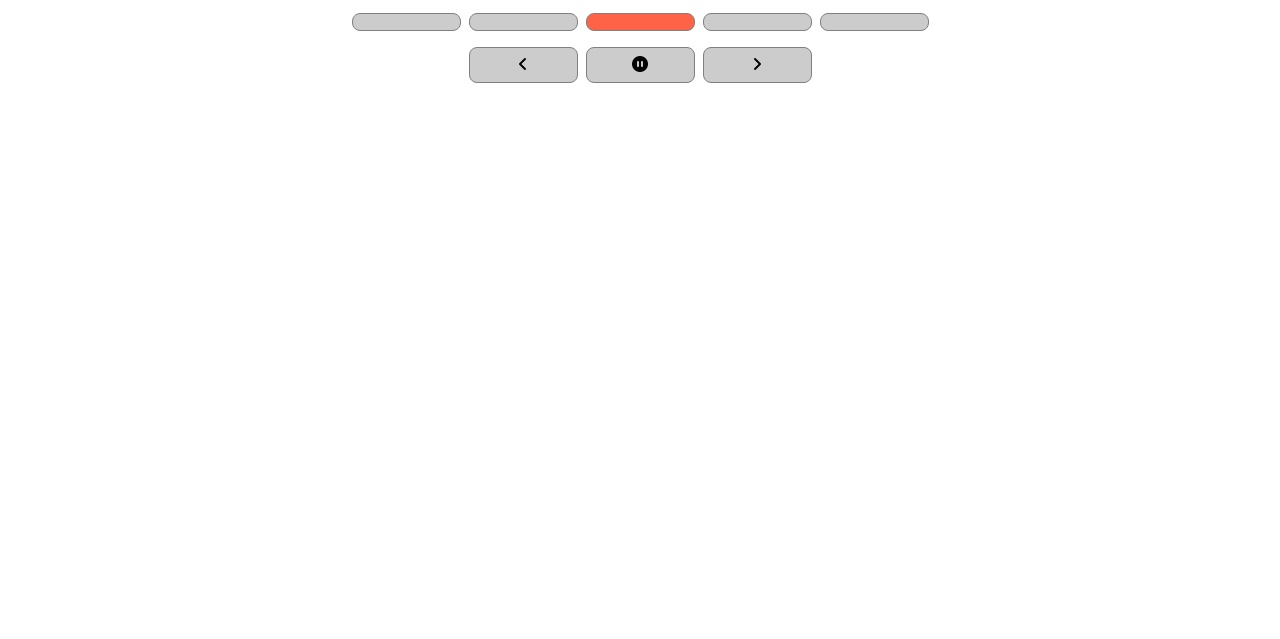
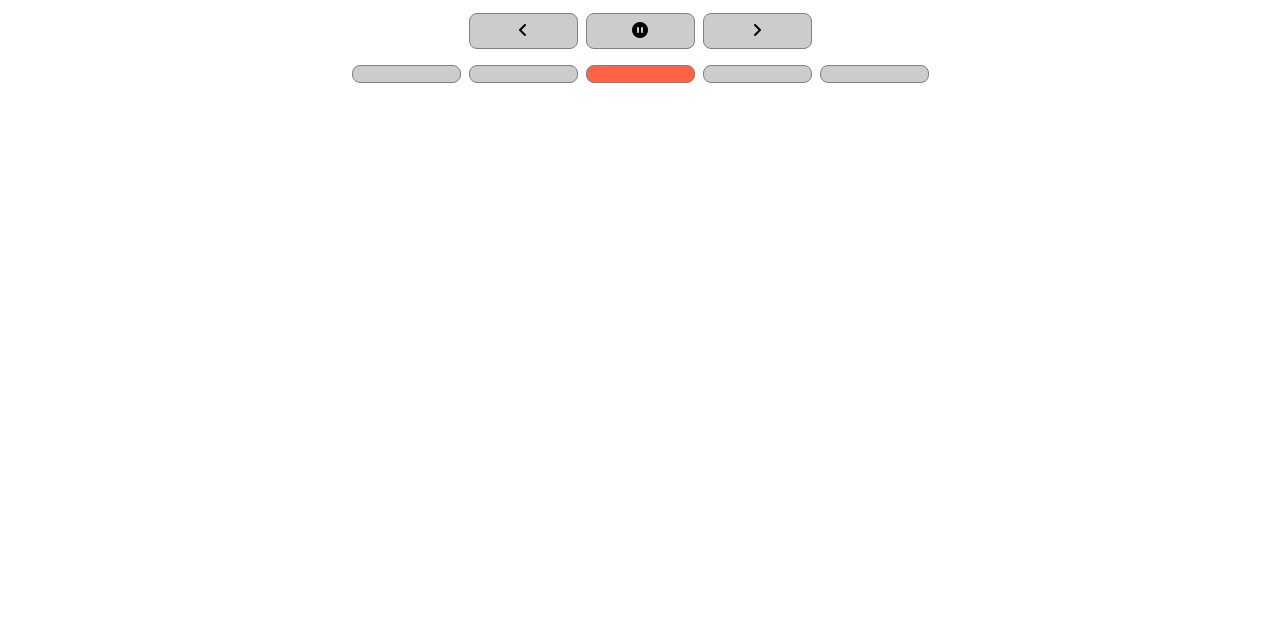
Before and after one commit to HogHordGit/JS_Slider, a website: page index.html in a window 1280 px wide. Shown: the part 161-800 px from the top of the page. Drawn offline with Linux system fonts and the light colour scheme.

Commit message:
update carousel

```diff
--- a/assets/js/carousel.js
+++ b/assets/js/carousel.js
@@ -1,13 +1,36 @@
-function Carousel() {
-    this.container = document.querySelector("#carousel");
-    this.slidesContainer = this.container.querySelector(".slides");
-    this.slides = this.container.querySelectorAll(".slide");
-    this.indicatorsContainer = document.querySelector("#indicators-container");
-    this.indicators = this.indicatorsContainer.querySelectorAll(".indicator");
+function Carousel(containerID = "#carousel",slidesID = ".slides", slideID = ".slide", interval = 2000) {
+    this.container = document.querySelector(containerID);
+    this.slidesContainer = this.container.querySelector(slidesID);
+    this.slides = this.container.querySelectorAll(slideID);
+
+    this.interval = interval;
 }
 
 Carousel.prototype = {
+    _initIndicators() {
+        const indicators = document.createElement("div");
+
+        indicators.classList.add("indicators");
+        indicators.setAttribute("id", "indicators-container");
+
+        for(let i = 0; i < this.SLIDES_COUNT; i++) {
+            const indicator = document.createElement("div");
+
+            indicator.setAttribute("class", i !== 0 ? "indicator" : "indicator active");
+            indicator.dataset.slideTo = `${i}`;
+
+            indicators.append(indicator);
+        }
+
+        this.container.append(indicators);
+
+        this.indicatorsContainer = document.querySelector("#indicators-container");
+        this.indicators = this.indicatorsContainer.querySelectorAll(".indicator");
+    },
     _initProps() {
+        this.currentSlide = 0;
+        this.isPlaying = true;
+
         this.SLIDES_COUNT = this.slides.length;
         this.CODE_LEFT_ARROW = "ArrowLeft";
         this.CODE_RIGHT_ARROW = "ArrowRight";
@@ -16,13 +39,6 @@ Carousel.prototype = {
         this.FA_PAUSE = "<i class='fas fa-pause-circle'></i>";
         this.FA_NEXT = "<i class='fas fa-angle-right'></i>";
         this.FA_PREV = "<i class='fas fa-angle-left'></i>";
-
-        this.startPosX = null;
-        this.endPosX = null;
-        this.currentSlide = 0;
-        this.isPlaying = true;
-        this.timerID = null;
-        this.interval = 2000;
     },
     _initControls() {
         const controls = document.createElement("div");
@@ -100,6 +116,7 @@ Carousel.prototype = {
     init() {
         this._initProps();
         this._initControls();
+        this._initIndicators();
         this._initListeners();
         this.timerID = setInterval(() => this._goToNext(), this.interval);
     },
--- a/assets/js/index.js
+++ b/assets/js/index.js
@@ -1,3 +1,3 @@
-const slider = new SwipeCarousel();
+const slider = new SwipeCarousel("#carousel", ".slides", ".slide", 2000);
 
 slider.init();
--- a/index.html
+++ b/index.html
@@ -20,14 +20,6 @@
             <div class="slide">Slide 4</div>
             <div class="slide">Slide 5</div>
         </div>
-
-        <div class="indicators" id="indicators-container">
-            <div class="indicator active" data-slide-to="0"></div>
-            <div class="indicator" data-slide-to="1"></div>
-            <div class="indicator" data-slide-to="2"></div>
-            <div class="indicator" data-slide-to="3"></div>
-            <div class="indicator" data-slide-to="4"></div>
-        </div>
     </div>
 
     <script src="assets/js/carousel.js"></script>
```
